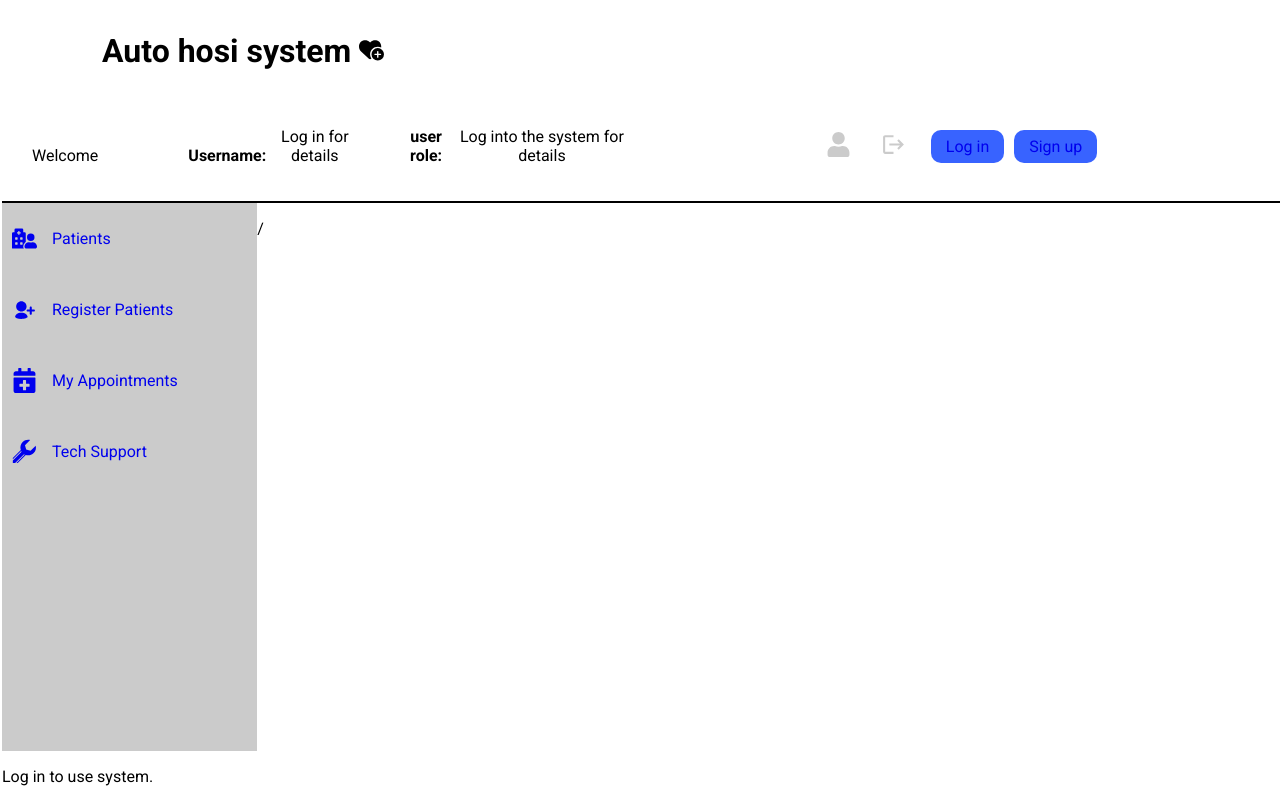
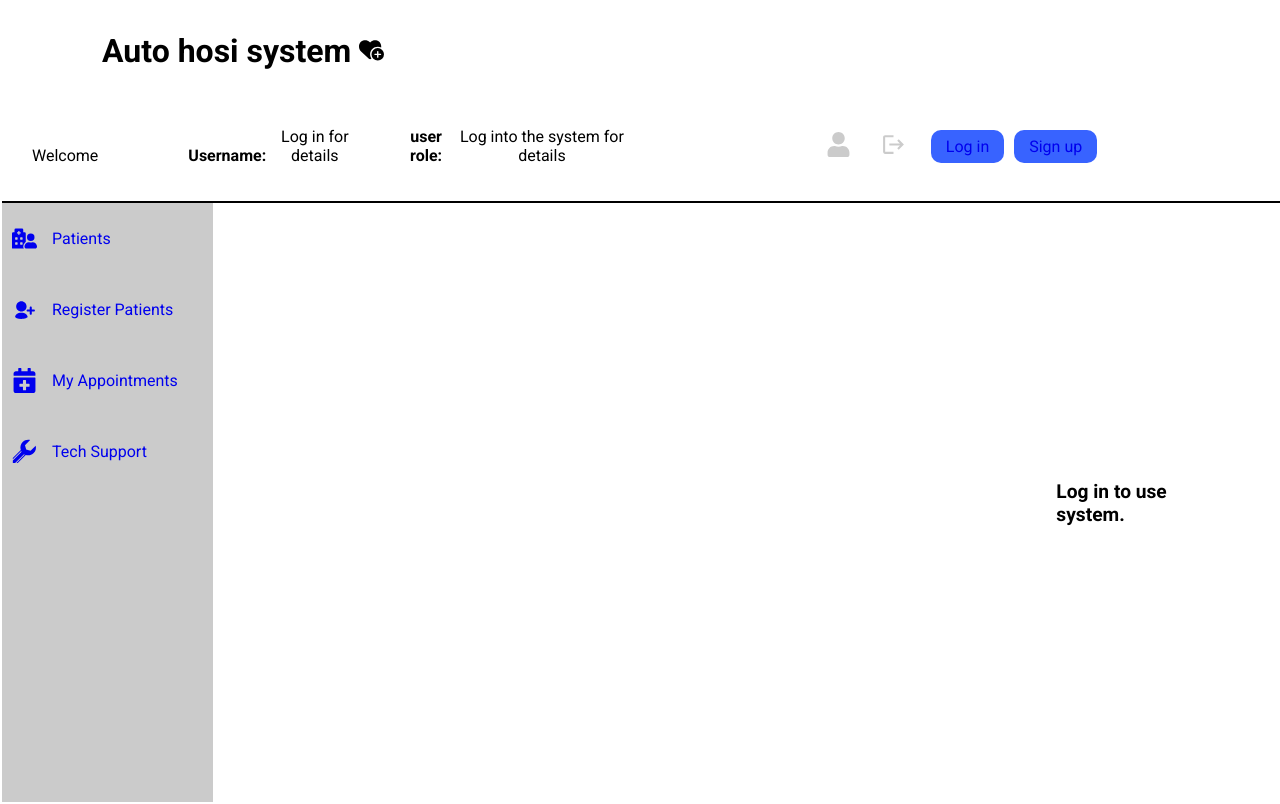
Before and after one commit to ayalasher/auto-hosi, a React (Vite) app in the folder frontend/: page / in a window 1280 px wide. Built offline with nearby package versions, Linux system fonts and the light colour scheme.

Commit message:
fixed the welcome screen to instruct users to login to use the system

```diff
--- a/frontend/src/components/Sidebar.jsx
+++ b/frontend/src/components/Sidebar.jsx
@@ -31,7 +31,8 @@ export default function Sidebar() {
 
       <div className={styles.somesection0_2}>
         {/* <p>Testing hapa kule</p> */}
-        <p> {location.pathname} </p>
+        {/* <p> {location.pathname} </p> */}
+        {/* <p>Vindu vi collapsanga...</p> */}
       </div>
     </div>
   );
--- a/frontend/src/components/Welcome.jsx
+++ b/frontend/src/components/Welcome.jsx
@@ -59,8 +59,11 @@ export default function Welcome() {
       {/* <hr color="green" size="2" /> */}
       <div className={styles.hrline}></div>
       {/* <div> */}
-      <Sidebar />
-      <p>Log in to use system. </p>
+      <div className={styles.logintousesystem}>
+        <Sidebar />
+        <p className={styles.logintxt} >Log in to use system. </p>
+      </div>
+
       {/* </div> */}
     </div>
   );
--- a/frontend/src/components/styles.module.css
+++ b/frontend/src/components/styles.module.css
@@ -278,3 +278,20 @@ body {
   /* width: 100vh; */
   /* background-color: yellow; */
 }
+
+.logintousesystem {
+  display: flex;
+  flex-direction: row;
+  align-items: center;
+  justify-content: center;
+  text-align: center;
+  width: 100%;
+  height: 100vh;
+}
+
+.logintxt {
+  font-size: larger;
+  font-weight: bolder;
+  text-align: start;
+  margin-right: 70px;
+}
```
